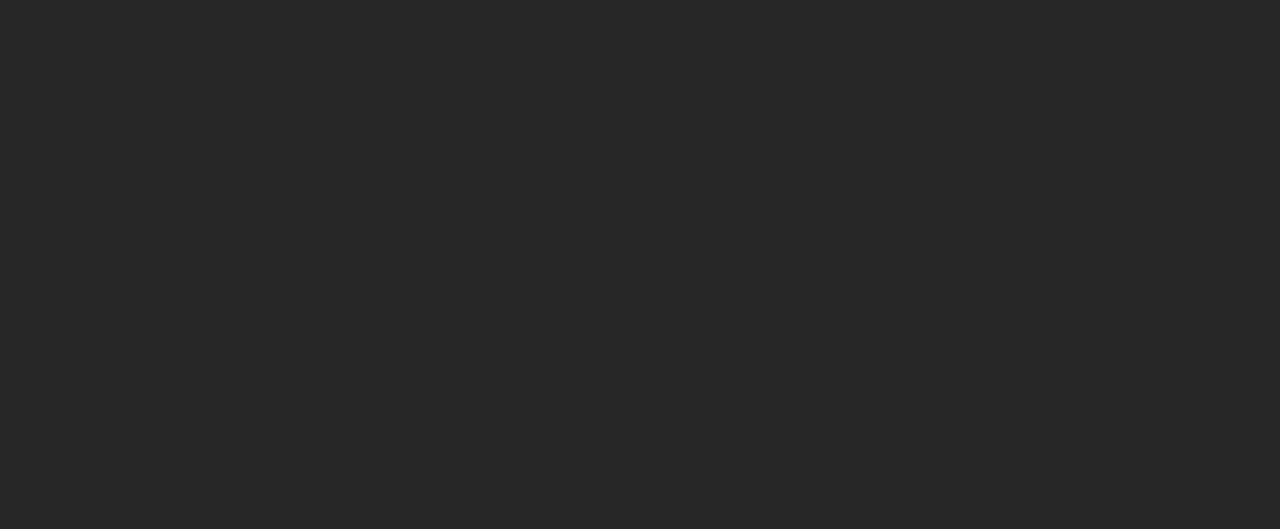
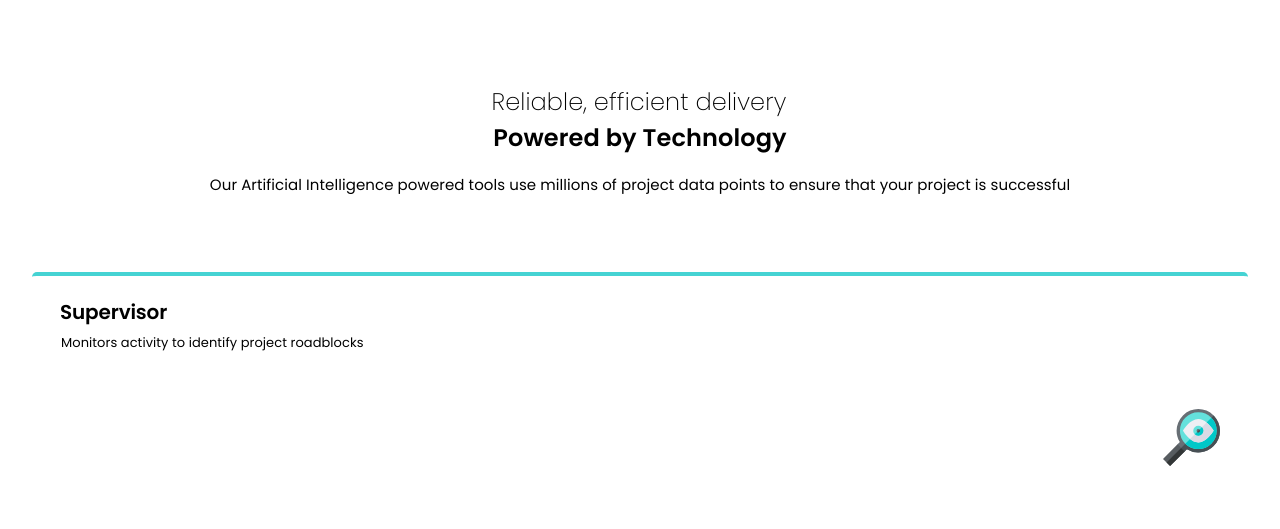
Before and after one commit to ayminahmedpk/display-fem-four_card, a plain HTML site: page index.html in a window 1280 px wide. Drawn offline with Linux system fonts and the light colour scheme.

Commit message:
figma v0.1.0 - 'fine', dev v0.0.1 - 'wip'

```diff
--- a/index.html
+++ b/index.html
@@ -7,7 +7,40 @@
     <link rel="stylesheet" href="./style/main.css">
     <title>Four Card Feature Section</title>
 </head>
+
 <body>
+    <div class="content-container">
 
+        <div class="banner">
+            <div class="banner__text-extralight">
+                Reliable, efficient delivery
+            </div>
+            <div class="banner__text-semibold">
+                Powered by Technology
+            </div>
+            <div class="banner__text-regular">
+                Our Artificial Intelligence powered tools use millions of
+                project data points to ensure that your project is successful
+            </div>
+        </div>
+
+        <div class="card-container">
+            <div class="card">
+                <div class="card__heading">
+                    Supervisor
+                </div>
+                <div class="card__text">
+                    Monitors activity to identify project roadblocks
+                </div>
+                <div class="card__logo">
+                    <img
+                        src="./images/icon-supervisor.svg"
+                        alt="magnifying glass"
+                    >
+                </div>
+            </div>
+        </div>
+    </div>
 </body>
+
 </html>
--- a/style/main.scss
+++ b/style/main.scss
@@ -1,5 +1,102 @@
+
+@import url('https://fonts.googleapis.com/css2?family=Poppins:wght@200;400;600&display=swap');
 
 
-html {
-    background-color: #272727;
+* {
+    margin      : 0                     ;
+    padding     : 0                     ;
+    box-sizing  : border-box            ;
+
+    font-family : 'Poppins', sans-serif ;
+    line-height : 1.5                   ;
 }
+
+$Red    : hsl(0,   78%, 62%) ;
+$Cyan   : hsl(180, 62%, 55%) ;
+$Orange : hsl(34,  97%, 64%) ;
+$Blue   : hsl(212, 86%, 64%) ;
+
+
+.content-container { padding: 32px; }
+
+
+.banner {
+    margin-top : 52px;
+    text-align : center;
+}
+
+
+.banner__text-extralight {
+    padding        : 0 4px 0 2px ;
+
+    font-weight    : 200           ;
+    font-size      : 24px          ;
+    letter-spacing : 0.005em       ;  // 0.05%
+}
+
+
+.banner__text-semibold {
+
+    font-weight    : 600     ;
+    font-size      : 24px    ;
+    letter-spacing : 0.005em ;
+}
+
+
+.banner__text-regular {
+    margin-top : 16px;
+
+    font-weight       : 400     ;
+    font-size         : 15px    ;
+    letter-spacing    : 0.005em ;
+    line-height : 25px    ; // directly didn't work
+}
+
+
+.card-container {
+    margin-top: 75px;
+}
+
+
+
+
+.card {
+
+    display        : flex            ;  // to enable margin-top:auto; in child
+    flex-direction : column          ;  // to avoid breaking things
+
+    height         : 222px           ;
+    padding        : 24px 28px 28px  ;
+    border-radius  : 5px             ;
+    border-top     : 4px solid $Cyan ;
+}
+
+
+.card__heading {
+    font-weight    : 600       ;
+    font-size      : 20px      ;
+    line-height    : 25px      ;
+    letter-spacing : -0.0075em ;
+}
+
+
+.card__text {
+    margin         : 6px 1px 0 ;
+    font-weight    : 400;
+    font-size      : 13px;
+    line-height    : 23px;
+    letter-spacing : 0.005em;
+}
+
+
+.card__logo {
+    margin-left      : auto  ;
+    margin-top       : auto  ;
+    margin-bottom    : 0     ;
+    width            : 57px  ;
+    height           : 57px  ;
+    & img {
+        width  : 100% ;
+        height : 100% ;
+    }
+}
```
Also changed, not shown: style/learned.txt (added), style/main.css, style/next.txt (added), 1 other file.
